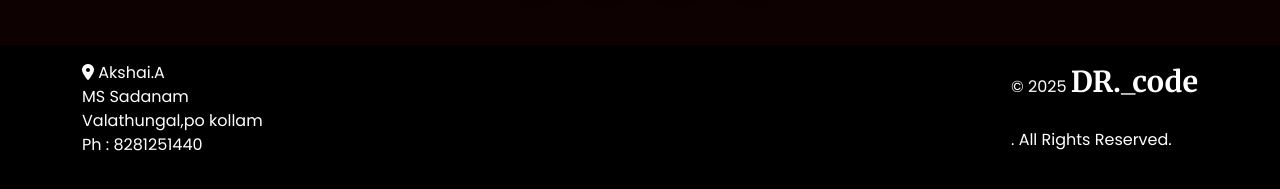
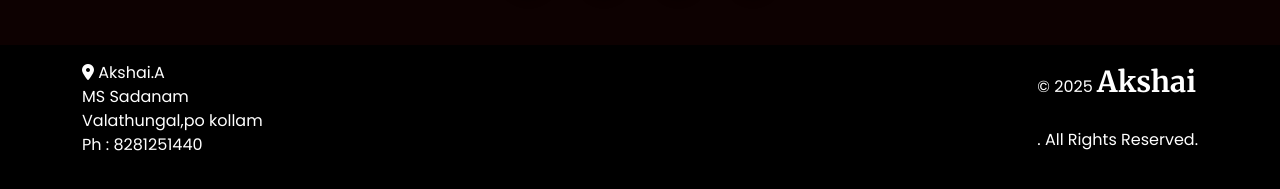
Before and after one commit to Akshai2003/new-website, a plain HTML site: page new/index.html in a window 1280 px wide. Shown: the part 1302-1491 px from the top of the page. Drawn offline with nearby package versions, Linux system fonts and the light colour scheme.

Commit message:
Update index.html

```diff
--- a/new/index.html
+++ b/new/index.html
@@ -106,7 +106,7 @@
                 <p><i class="fas fa-map-marker-alt"></i> Akshai.A<br>MS Sadanam<br> Valathungal,po kollam<br>Ph : 8281251440</p>
             </div>
             <div>
-                <p>&copy; 2025 <span class="stylish-text">DR._code</span><br><br>. All Rights Reserved.</p>
+                <p>&copy; 2025 <span class="stylish-text">Akshai</span><br><br>. All Rights Reserved.</p>
             </div>
         </div>
     </footer>
```
